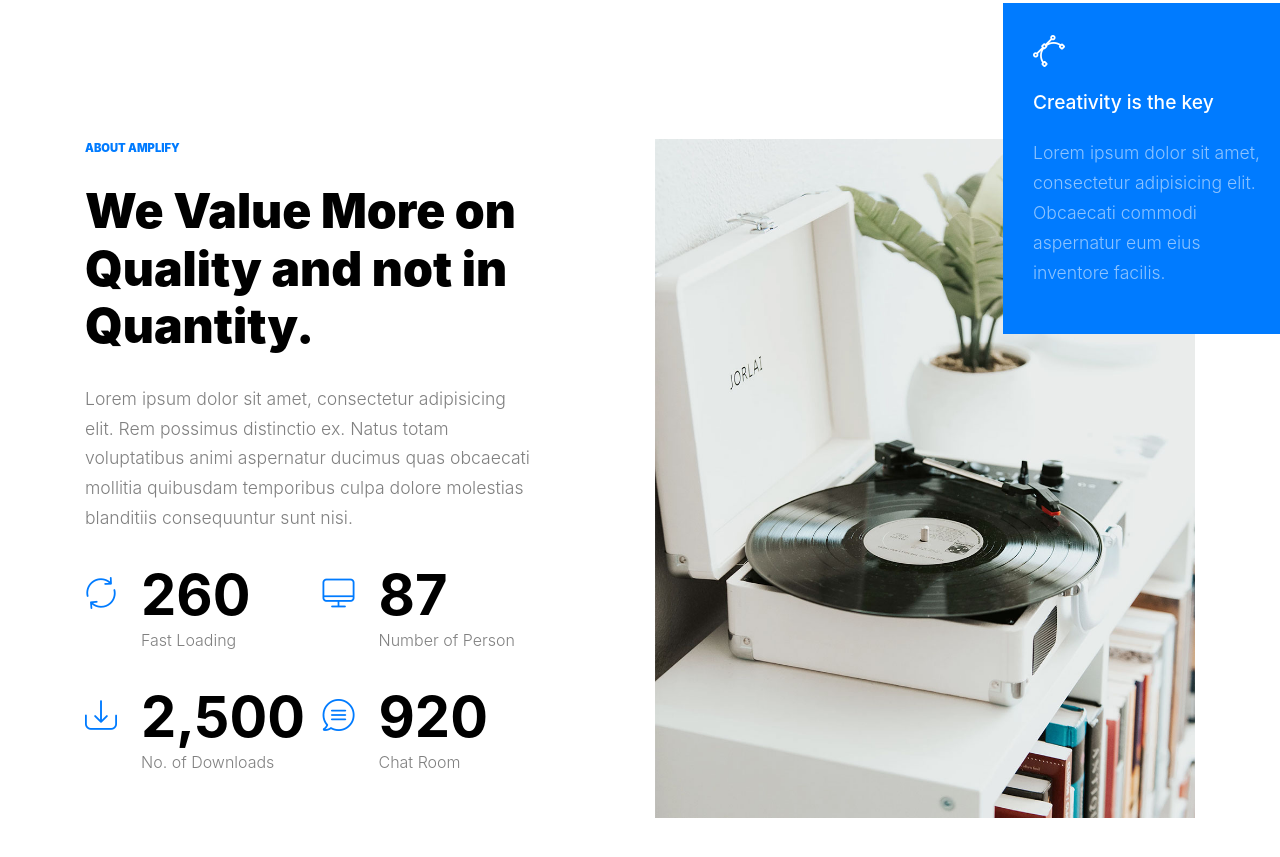
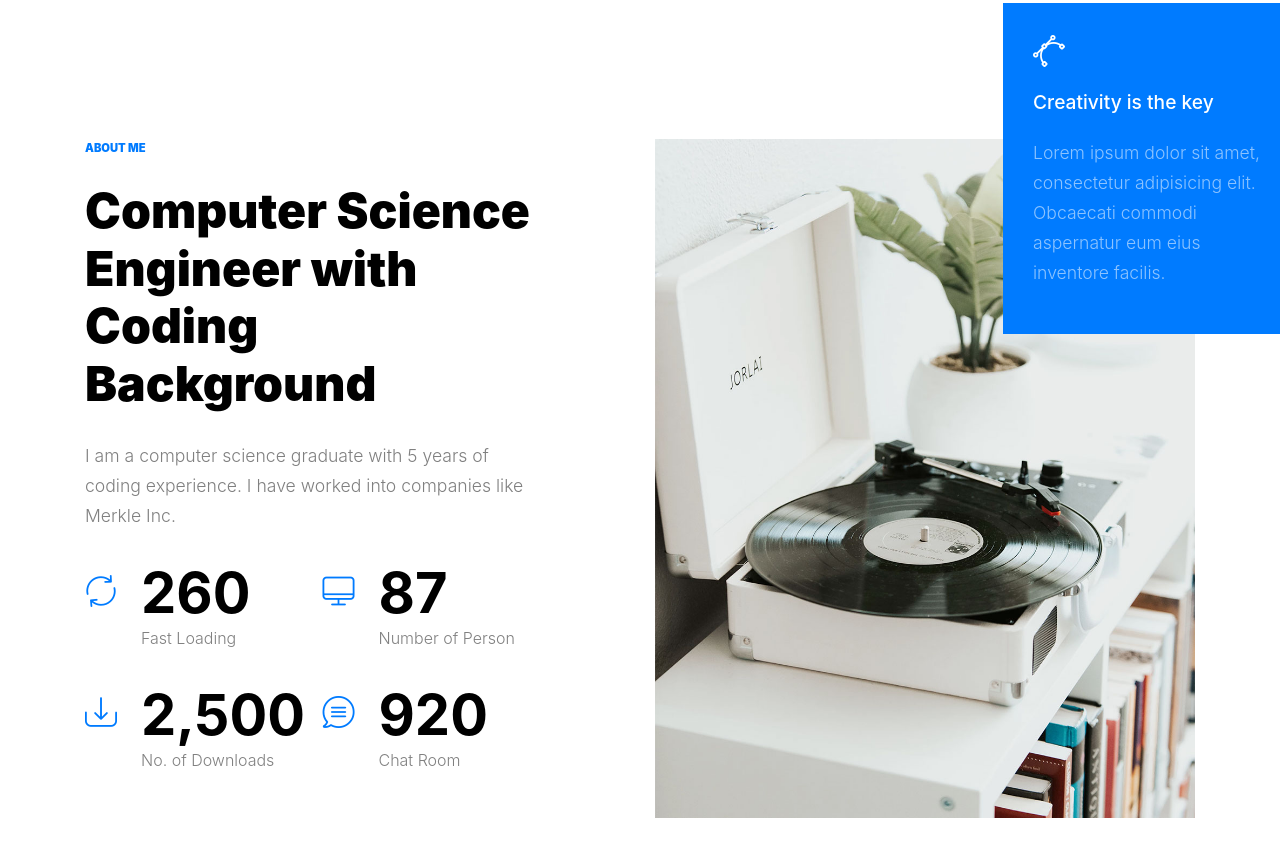
Before and after one commit to yogeshnogia/Paxpar, a plain HTML site: page index.html in a window 1280 px wide. Shown: the part 937-1794 px from the top of the page. Drawn offline with Linux system fonts and the light colour scheme; files whose address does not match are found by name; a web font is replaced by a local one.

Commit message:
checking

```diff
--- a/index.html
+++ b/index.html
@@ -97,9 +97,9 @@
           <div class="col-lg-5 mr-auto mb-5">
 
             <div class="mb-5">
-              <span class="section-sub-title d-block">About Amplify</span>
-              <h2 class="section-title">We Value More on Quality and not in Quantity.</h2>
-              <p>Lorem ipsum dolor sit amet, consectetur adipisicing elit. Rem possimus distinctio ex. Natus totam voluptatibus animi aspernatur ducimus quas obcaecati mollitia quibusdam temporibus culpa dolore molestias blanditiis consequuntur sunt nisi.</p>
+              <span class="section-sub-title d-block">About Me</span>
+              <h2 class="section-title">Computer Science Engineer with Coding Background</h2>
+              <p>I am a computer science graduate with 5 years of coding experience. I have worked into companies like Merkle Inc. </p>
             </div>
 
             <div class="row">
```
